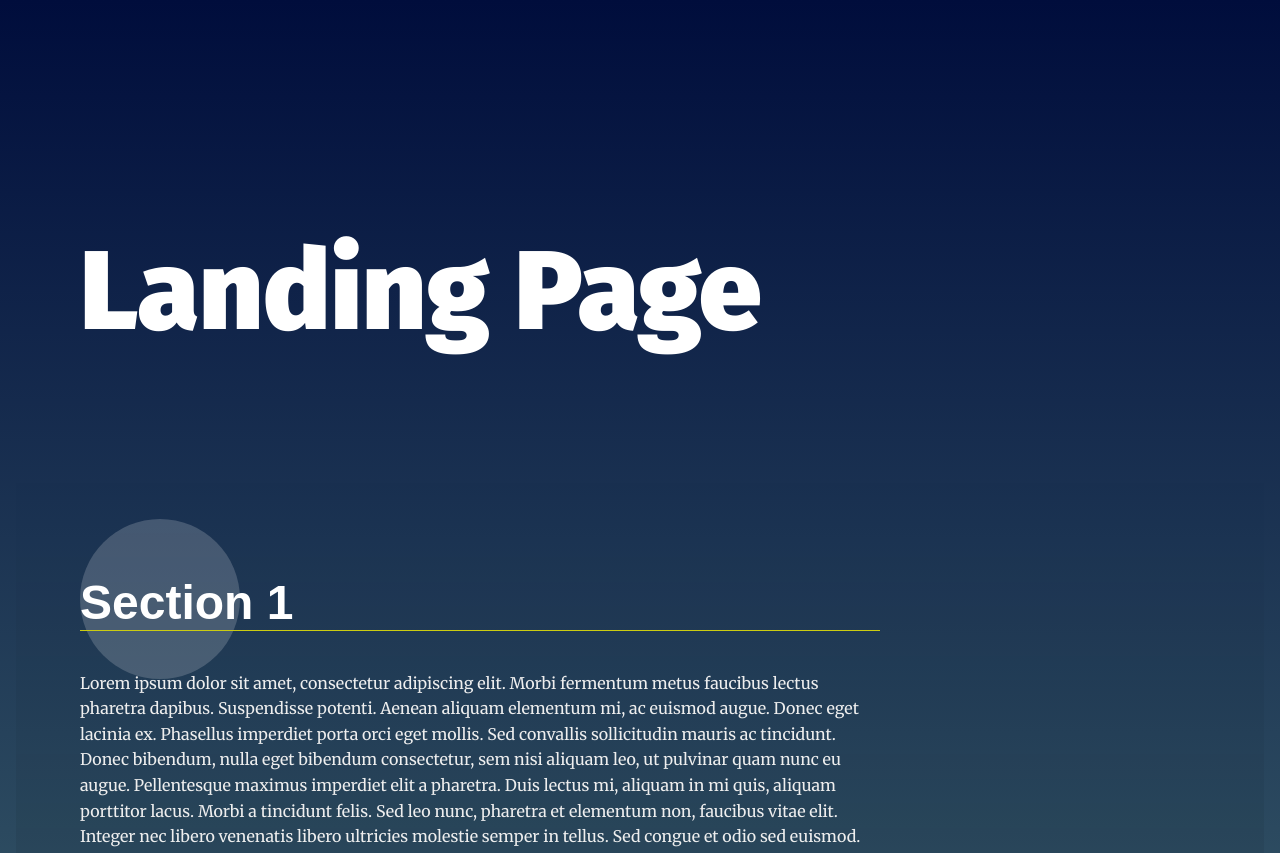
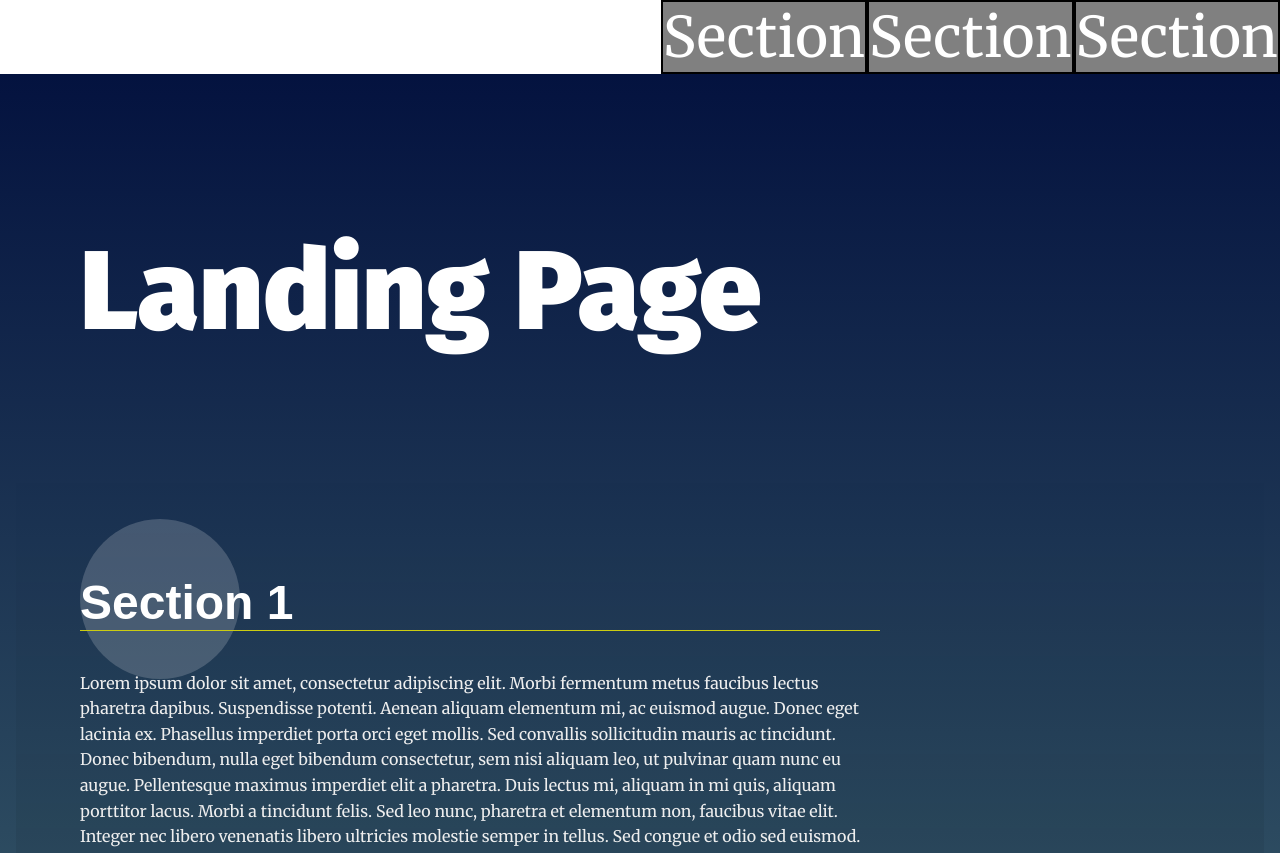
Before and after one commit to jaguilarweb/landing-page, a plain HTML site: page index.html in a window 1280 px wide. Shown: the top 853 px of the page. Drawn offline with Linux system fonts and the light colour scheme.

Commit message:
feature: Add dynamic navigation menu

```diff
--- a/index.html
+++ b/index.html
@@ -54,6 +54,6 @@
   <footer class="page__footer">
     <p>&copy Udacity</p>
   </footer>
-
+<script src="js/app.js"></script>
 </body>
 </html>
--- a/js/app.js
+++ b/js/app.js
@@ -17,7 +17,8 @@
  * Define Global Variables
  *
 */
-
+// Used in addElement()
+const listSections = document.querySelectorAll('section');
 
 /**
  * End Global Variables
@@ -34,6 +35,25 @@
 */
 
 // build the nav
+// https://developer.mozilla.org/es/docs/Web/API/Document/createElement (reference)
+
+document.body.onload = addElement;
+
+function addElement () {
+  //TEST: Delete
+  console.log(listSections)
+
+  for (let i = 0; i < listSections.length; i++){
+        // Create element
+        const newLi = document.createElement('li');
+        newLi.textContent = 'Section';
+        newLi.style.cssText = 'color: white; background-color: grey; font-size: 3.5em; border:black solid 2px';
+
+        // Add new element into DOM
+        const navElement = document.querySelector('#navbar__list');
+        navElement.appendChild(newLi);
+  };
+};
 
 
 // Add class 'active' to section when near top of viewport
```
